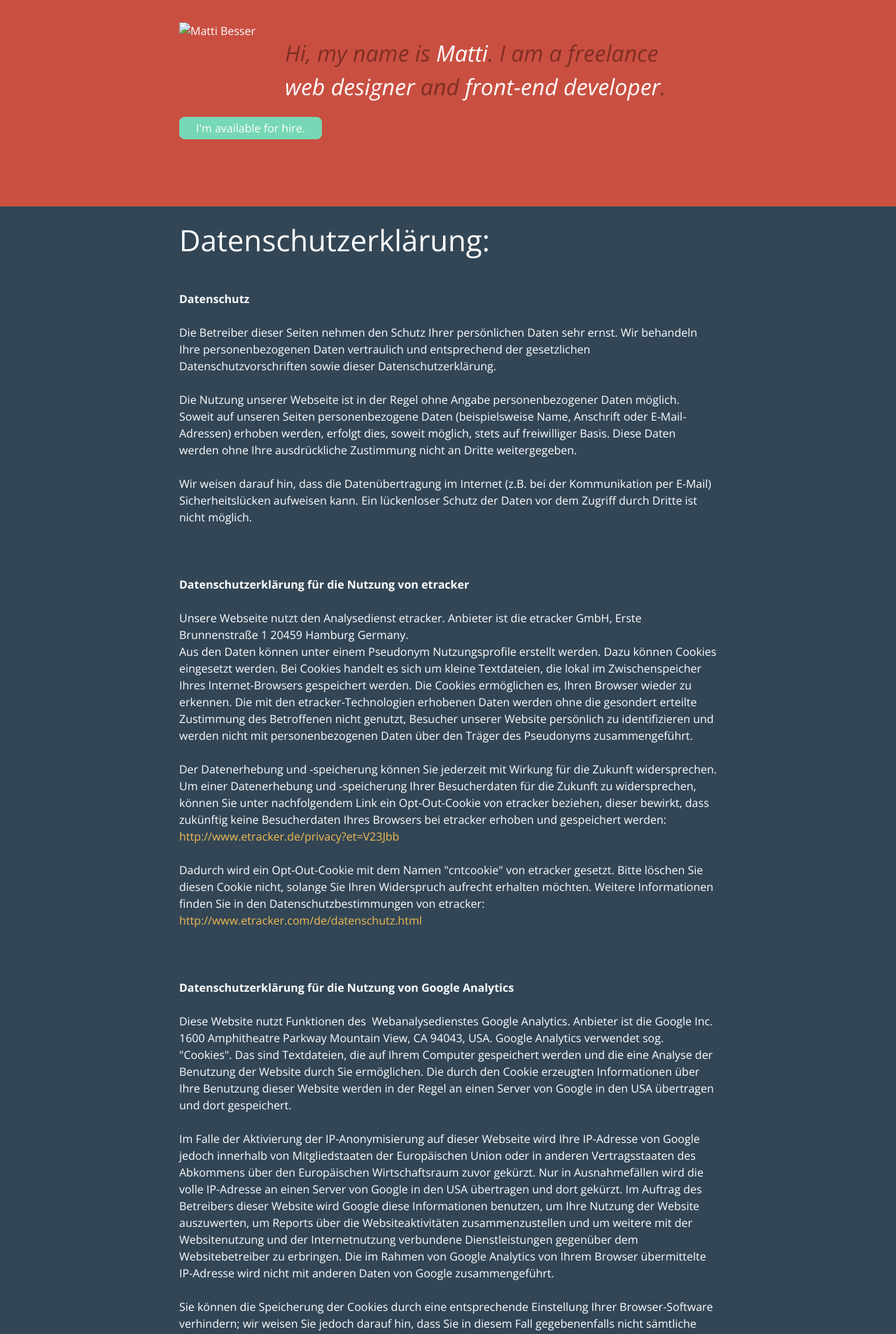
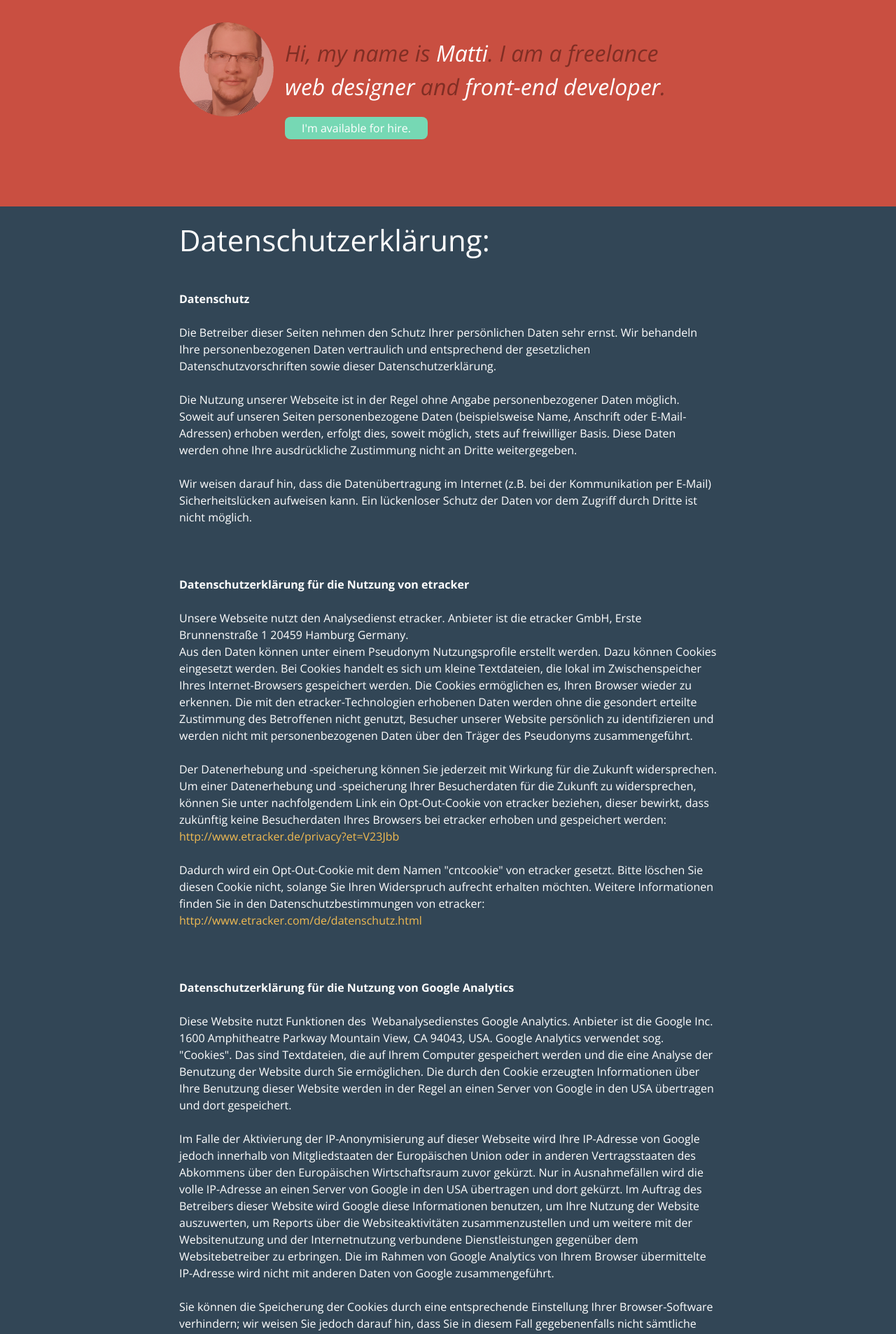
Before and after one commit to mbesser/mbesser.github.io, a Jekyll site: the page built from datenschutz/index.html, in a window 1280 px wide. Shown: the top 1906 px of the page at 70% size. Built offline with Jekyll 4.4.1, drawn with Linux system fonts in a browser that asks for light colours.

Commit message:
Fix image path.

```diff
--- a/_includes/header.html
+++ b/_includes/header.html
@@ -1,7 +1,7 @@
 <header class="site-header">
   <div class="inner">
     <div class="portrait-box">
-      <img src="img/matti.png" alt="Matti Besser">
+      <img src="/img/matti.png" alt="Matti Besser">
     </div>
     <h1 class="welcome">
       Hi, my name is <span class="no-break highlight">Matti</span>. <span class="no-break">I am</span> a freelance <span class="no-break highlight">web designer</span> and <span class="no-break highlight">front-end developer</span>.
```
